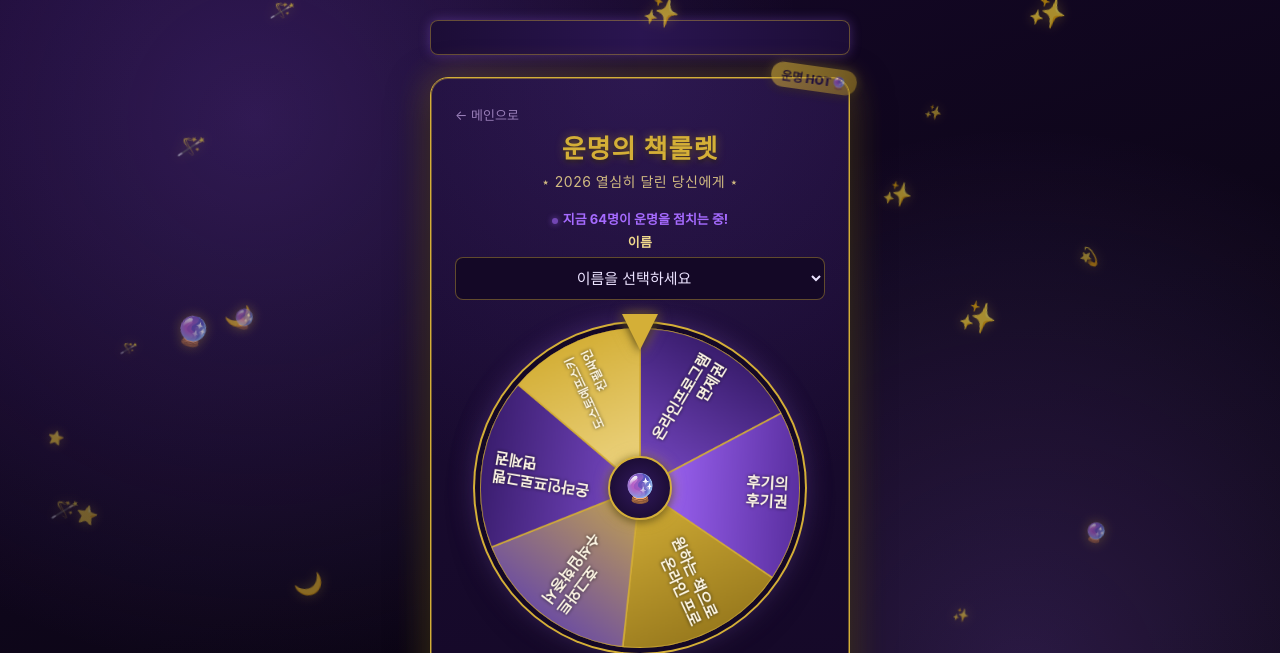
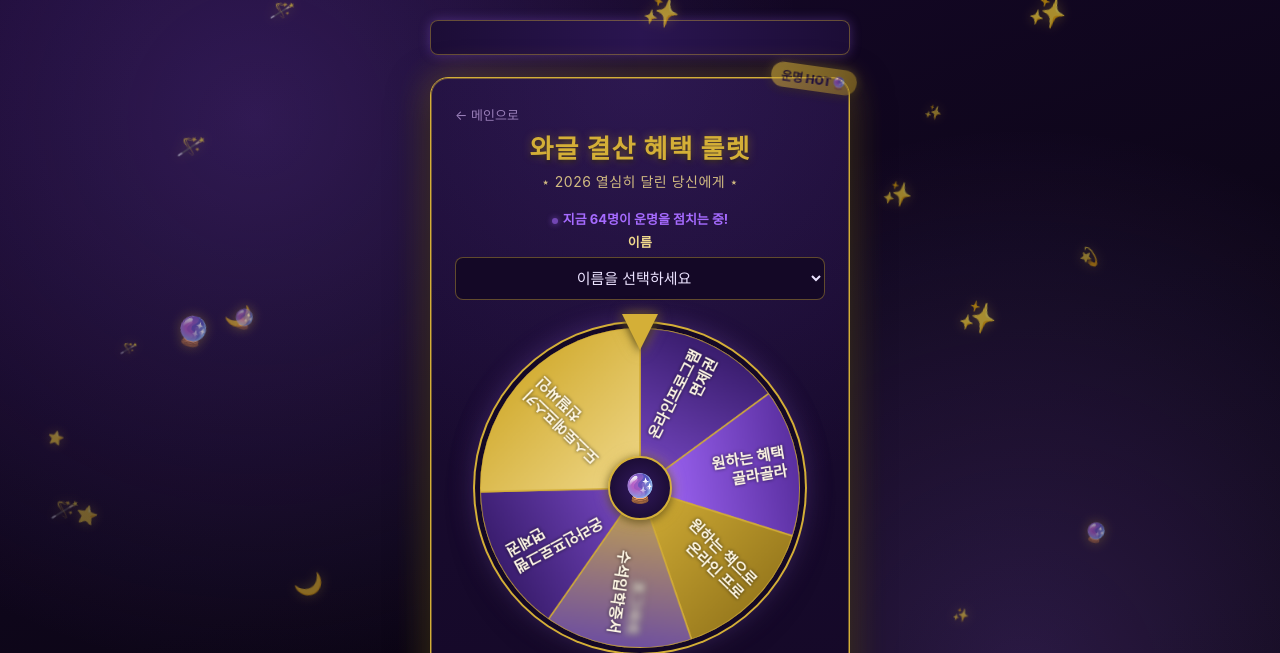
Before and after one commit to allpiizzza/Inside-Wagle, a plain HTML site: page yearappreciation.html in a window 1280 px wide. Shown: the top 653 px of the page. Drawn offline with Linux system fonts and the light colour scheme; no server answers.

Commit message:
2026축하

```diff
--- a/yearappreciation.html
+++ b/yearappreciation.html
@@ -3,7 +3,7 @@
 <head>
     <meta charset="UTF-8">
     <meta name="viewport" content="width=device-width, initial-scale=1.0">
-    <title>🔮 와글 인사이드 운명의 룰렛 </title>
+    <title>🔮 와글 인사이드 결산 룰렛 </title>
     <script src="/js/common.js"></script>
     <style>
         * { box-sizing: border-box; margin: 0; padding: 0; }
@@ -374,7 +374,7 @@
 <div class="card neon">
     <div class="hot-badge">운명 HOT🔮</div>
     <a class="back-link" href="index.html">← 메인으로</a>
-    <h3>운명의 책룰렛</h3>
+    <h3>와글 결산 혜택 룰렛</h3>
     <div class="subtitle">⋆ 2026 열심히 달린 당신에게 ⋆</div>
     <div class="live-counter"><span class="dot"></span>지금 <span id="liveCount">37</span>명이 운명을 점치는 중!</div>
 
@@ -467,11 +467,11 @@
     // 면제권은 양쪽(반대편)에 15%씩 두 조각으로 배치, 친필싸인 칸은 살짝 더 작게(draw 0.6)
     const slices = [
         { name: "온라인프로그램 면제권", lines: ["온라인프로그램", "면제권"], weight: 28, draw: 1, color1: "#7b4bc9", color2: "#3a1d6e" },
-        { name: "후기의 후기권", lines: ["후기의", "후기권"], weight: 30, draw: 1, color1: "#a66bff", color2: "#5a2fa0" },
+        { name: "원하는 혜택 골라골라", lines: ["원하는 혜택", "골라골라"], weight: 30, draw: 1, color1: "#a66bff", color2: "#5a2fa0" },
         { name: "원하는 책으로 온라인 프로", lines: ["원하는 책으로", "온라인 프로"], weight: 20, draw: 1, color1: "#d4af37", color2: "#9a7b1e" },
         { name: "호그와트 수석입학증서", lines: ["호그와트", "수석입학증서"], weight: 6, draw: 1, color1: "#c9a84b", color2: "#6e4fa0" },
         { name: "온라인프로그램 면제권", lines: ["온라인프로그램", "면제권"], weight: 15, draw: 1, color1: "#7b4bc9", color2: "#3a1d6e" },
-        { name: "도스토예프스키 친필싸인", lines: ["도스토예프스키", "친필싸인"], weight: 1, draw: 0.8, color1: "#f0d98c", color2: "#d4af37" }
+        { name: "도스토예프스키 친필싸인", lines: ["도스토예프스키", "친필싸인"], weight: 1, draw: 1.7, color1: "#f0d98c", color2: "#d4af37" }
     ];
 
     const totalWeight = slices.reduce((sum, slice) => sum + slice.weight, 0);
@@ -523,7 +523,15 @@
             ctx.shadowBlur = 4;
 
             if (slices[i].lines) {
-                ctx.fillText(slices[i].lines[0], radius - 15, -8);
+                if (slices[i].lines[0] === "호그와트") {
+                    // "호그와트" 글자만 블러 처리
+                    ctx.save();
+                    ctx.filter = "blur(4px)";
+                    ctx.fillText(slices[i].lines[0], radius - 15, -8);
+                    ctx.restore();
+                } else {
+                    ctx.fillText(slices[i].lines[0], radius - 15, -8);
+                }
                 ctx.fillText(slices[i].lines[1], radius - 15, 15);
             } else {
                 ctx.fillText(slices[i].name, radius - 15, 4);
```
